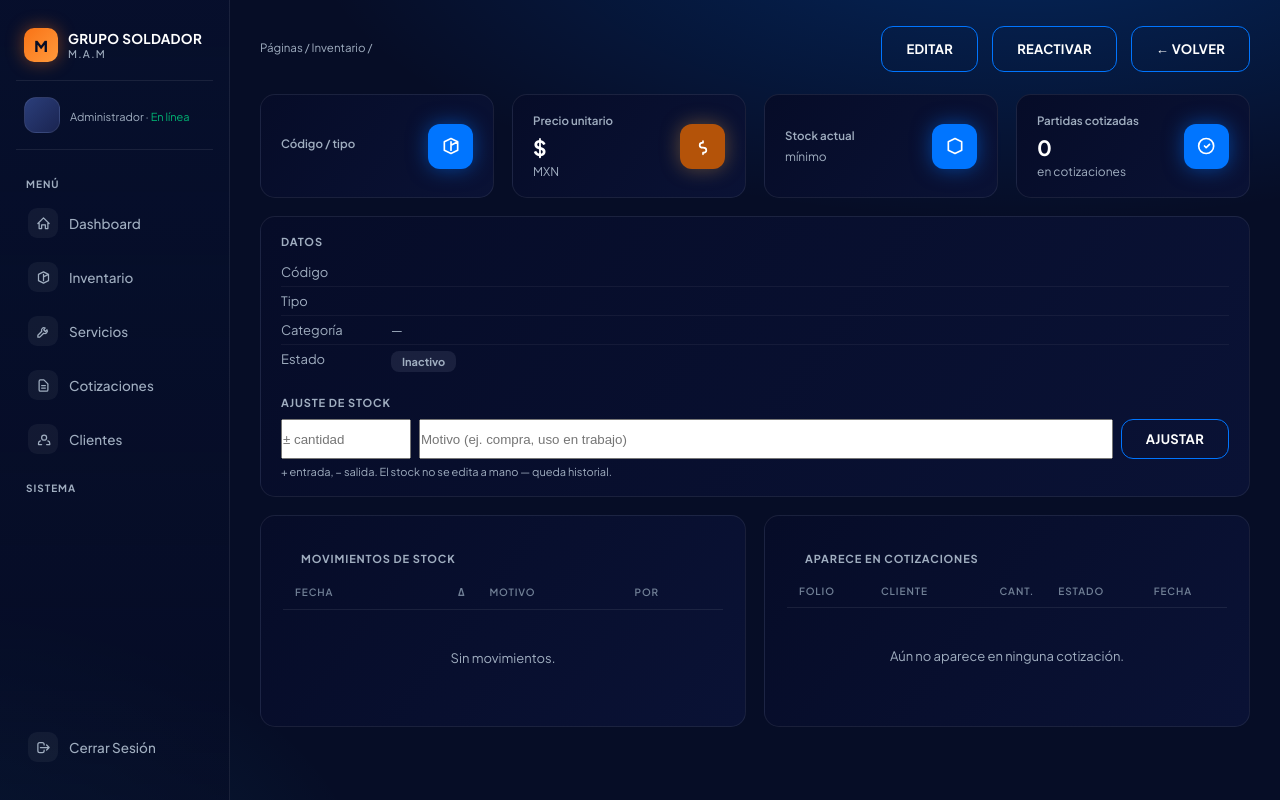
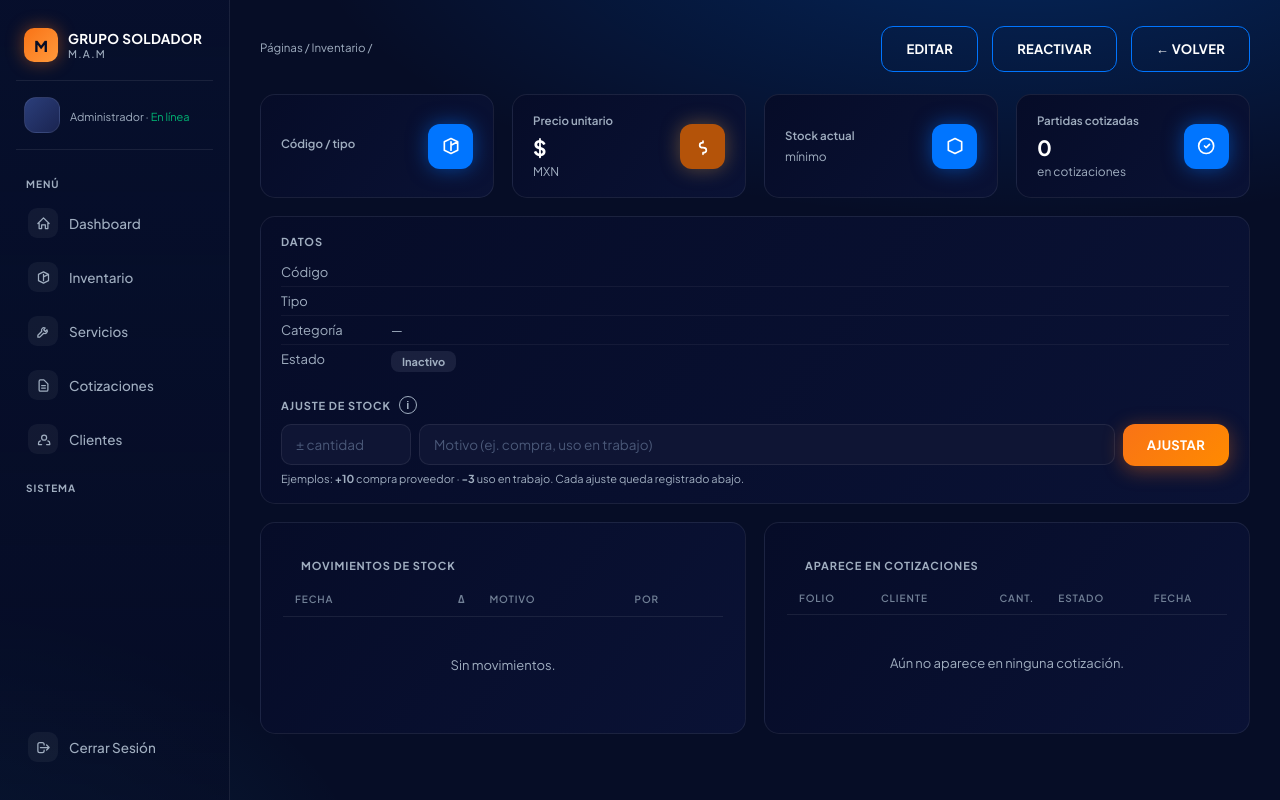
Before and after one commit to alu222410833-pixel/grupo-soldador, a Django app: template templates/taller/producto_detalle.html in a window 1280 px wide. Run offline with Django 5.2, Linux system fonts and the light colour scheme; the template is opened without the code that fills it, so the values that code supplies are empty.

Commit message:
Detalle: estilo oscuro al ajuste de stock + popup de ayuda (i)
Co-Authored-By: Devin AI <158243242+devin-ai-integration[bot]@users.noreply.github.com>

```diff
--- a/templates/taller/producto_detalle.html
+++ b/templates/taller/producto_detalle.html
@@ -51,14 +51,34 @@
       {% if p.descripcion %}<tr><td class="muted">Descripción</td><td>{{ p.descripcion }}</td></tr>{% endif %}
     </table>
     {% if p.tipo != 'MANO_OBRA' %}
-    <div class="sec-h" style="margin-top:18px">AJUSTE DE STOCK</div>
+    <div class="sec-h" style="margin-top:18px;display:flex;align-items:center;gap:8px">
+      AJUSTE DE STOCK
+      <button type="button" id="info-btn" title="¿Cómo funciona?" style="width:18px;height:18px;border-radius:50%;border:1px solid var(--text-sec);background:transparent;color:var(--text-sec);font-size:11px;font-weight:700;line-height:1;cursor:pointer;padding:0;display:inline-flex;align-items:center;justify-content:center">i</button>
+    </div>
+    <div id="info-pop" style="display:none;position:relative;background:#0A1235;border:1px solid var(--blue);border-radius:10px;padding:12px 14px;font-size:12px;line-height:1.55;margin-bottom:12px;box-shadow:0 8px 24px rgba(0,0,0,.5)">
+      <b style="color:var(--blue)">¿Cómo funciona el ajuste de stock?</b>
+      <ul style="margin:8px 0 0;padding-left:18px;color:var(--text)">
+        <li><b>+ compra</b> — escribe <code>10</code> si compraste 10 piezas → el stock sube.</li>
+        <li><b>− uso / venta</b> — escribe <code>-3</code> si usaste 3 en un trabajo → el stock baja.</li>
+        <li><b>Motivo</b> — di por qué: "compra proveedor", "uso en soldadura de portón"…</li>
+        <li>Cada ajuste queda en el <b>historial</b> con fecha y empleado — nada se borra.</li>
+        <li>No permite dejar el stock en negativo.</li>
+      </ul>
+      <button type="button" onclick="document.getElementById('info-pop').style.display='none'" style="position:absolute;top:6px;right:10px;background:none;border:none;color:var(--text-sec);cursor:pointer;font-size:14px">×</button>
+    </div>
     <form method="post" action="{% url 'producto_ajustar' p.pk %}" style="display:flex;gap:8px;flex-wrap:wrap">
       {% csrf_token %}
-      <input type="number" name="delta" required placeholder="± cantidad" style="width:130px">
-      <input type="text" name="motivo" placeholder="Motivo (ej. compra, uso en trabajo)" style="flex:1;min-width:160px">
-      <button class="btn btn-outline" type="submit" style="height:40px">AJUSTAR</button>
+      <div class="field" style="width:130px"><input type="number" name="delta" required placeholder="± cantidad"></div>
+      <div class="field" style="flex:1;min-width:160px"><input type="text" name="motivo" placeholder="Motivo (ej. compra, uso en trabajo)"></div>
+      <button class="btn btn-primary" type="submit" style="height:42px">AJUSTAR</button>
     </form>
-    <p class="muted" style="margin:6px 0 0;font-size:11px">+ entrada, − salida. El stock no se edita a mano — queda historial.</p>
+    <p class="muted" style="margin:6px 0 0;font-size:11px">Ejemplos: <b>+10</b> compra proveedor · <b>-3</b> uso en trabajo. Cada ajuste queda registrado abajo.</p>
+    <script>
+      document.getElementById('info-btn').addEventListener('click', function () {
+        var p = document.getElementById('info-pop');
+        p.style.display = p.style.display === 'none' ? 'block' : 'none';
+      });
+    </script>
     {% endif %}
   </div>
 </div>
```
